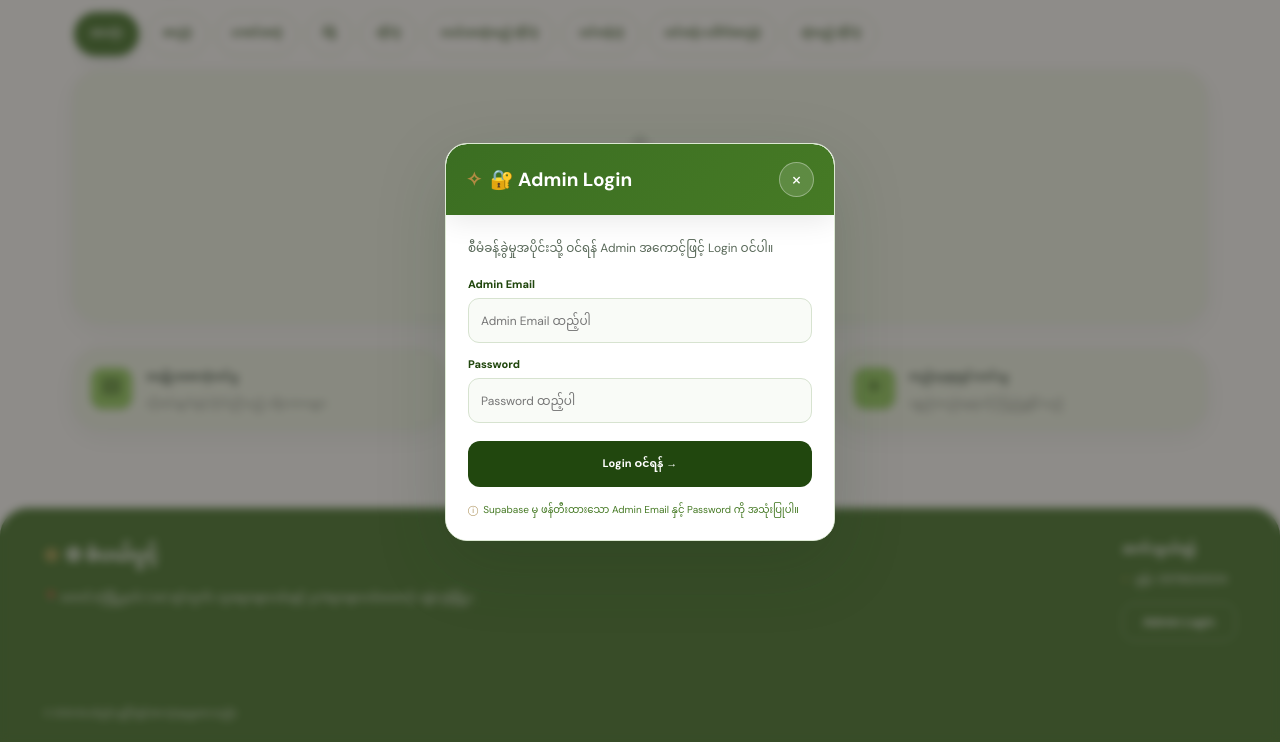
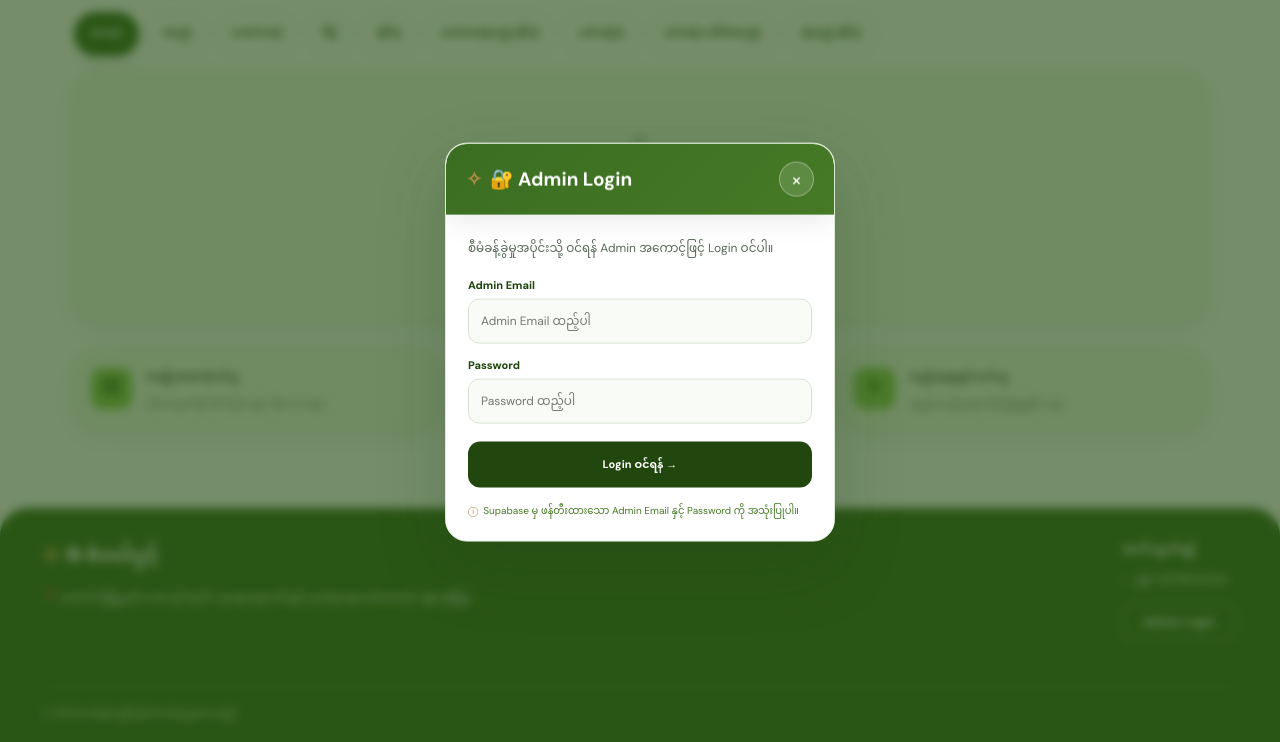
Before and after one commit to chitminnthet-appa/sampal-pwint-website, a website: page index.html in a window 1280 px wide. Both pictures are taken after a click on the button "Admin Login". Shown: the part 553-1295 px from the top of the page. Drawn offline with nearby package versions, Linux system fonts and the light colour scheme; some packages are replaced by stand-ins of ours; a script that the page names is missing.

Commit message:
Center admin login using fixed viewport coordinates

```diff
--- a/index.html
+++ b/index.html
@@ -1849,28 +1849,28 @@
 }
 
 
-/* Restore the standalone centered Admin Login dialog */
+/* Admin Login: center the dialog by viewport coordinates, independent of other modal layouts */
 #adminLoginModal{
   position:fixed!important;
-  inset:0!important;
+  top:0!important;right:0!important;bottom:0!important;left:0!important;
   display:none!important;
-  align-items:center!important;
-  justify-content:center!important;
-  padding:16px!important;
-  overflow-y:auto!important;
-  z-index:10000!important;
-}
-#adminLoginModal.show{
-  display:flex!important;
-}
+  padding:0!important;
+  overflow:auto!important;
+  z-index:2147483000!important;
+  background:rgba(33,71,14,.62)!important;
+  -webkit-backdrop-filter:blur(5px)!important;
+  backdrop-filter:blur(5px)!important;
+}
+#adminLoginModal.show{display:block!important}
 #adminLoginModal>.admin-login-modal{
-  position:relative!important;
-  flex:0 1 390px!important;
-  width:min(390px,100%)!important;
+  position:absolute!important;
+  top:50%!important;left:50%!important;
+  width:min(390px,calc(100vw - 32px))!important;
   max-width:390px!important;
   max-height:calc(100dvh - 32px)!important;
-  margin:auto!important;
-  transform:none!important;
+  margin:0!important;
+  transform:translate(-50%,-50%)!important;
+  overflow:auto!important;
 }
 
 </style>
```
